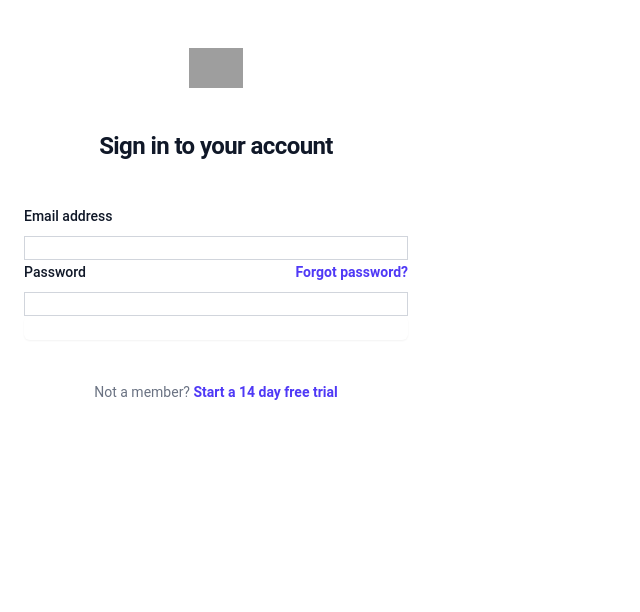
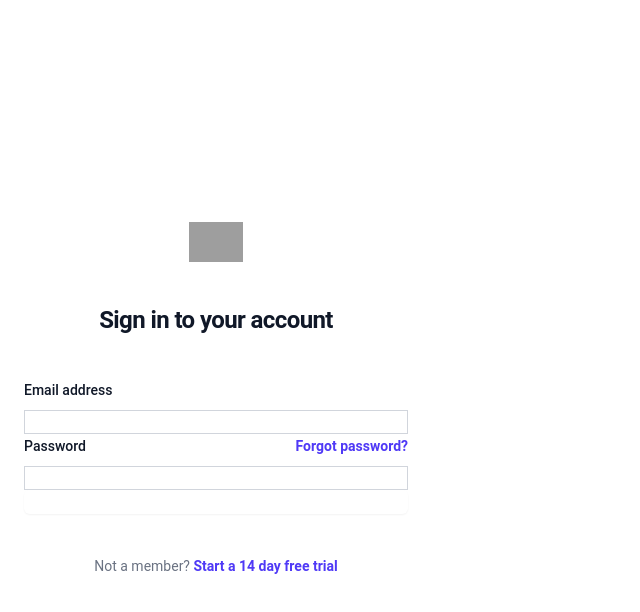
Before and after one commit to Jetrossgalinato/Chatter-box, a Vue app: page / in a window 1280 px wide. Shown: the top 612 px of the page, without its empty margins (0-640 px from the left). Built offline with nearby package versions, Linux system fonts and the light colour scheme; grey boxes are pictures that could not be loaded.

Commit message:
updated app.vue and main.css

```diff
--- a/src/App.vue
+++ b/src/App.vue
@@ -1,7 +1,9 @@
 <script setup></script>
 
 <template>
-  <RouterView />
+  <div class="h-full">
+    <RouterView />
+  </div>
 </template>
 
 <style scoped></style>
--- a/src/assets/main.css
+++ b/src/assets/main.css
@@ -1 +1,6 @@
 @import 'tailwindcss';
+html,
+body,
+#app {
+  height: 100%;
+}
```
